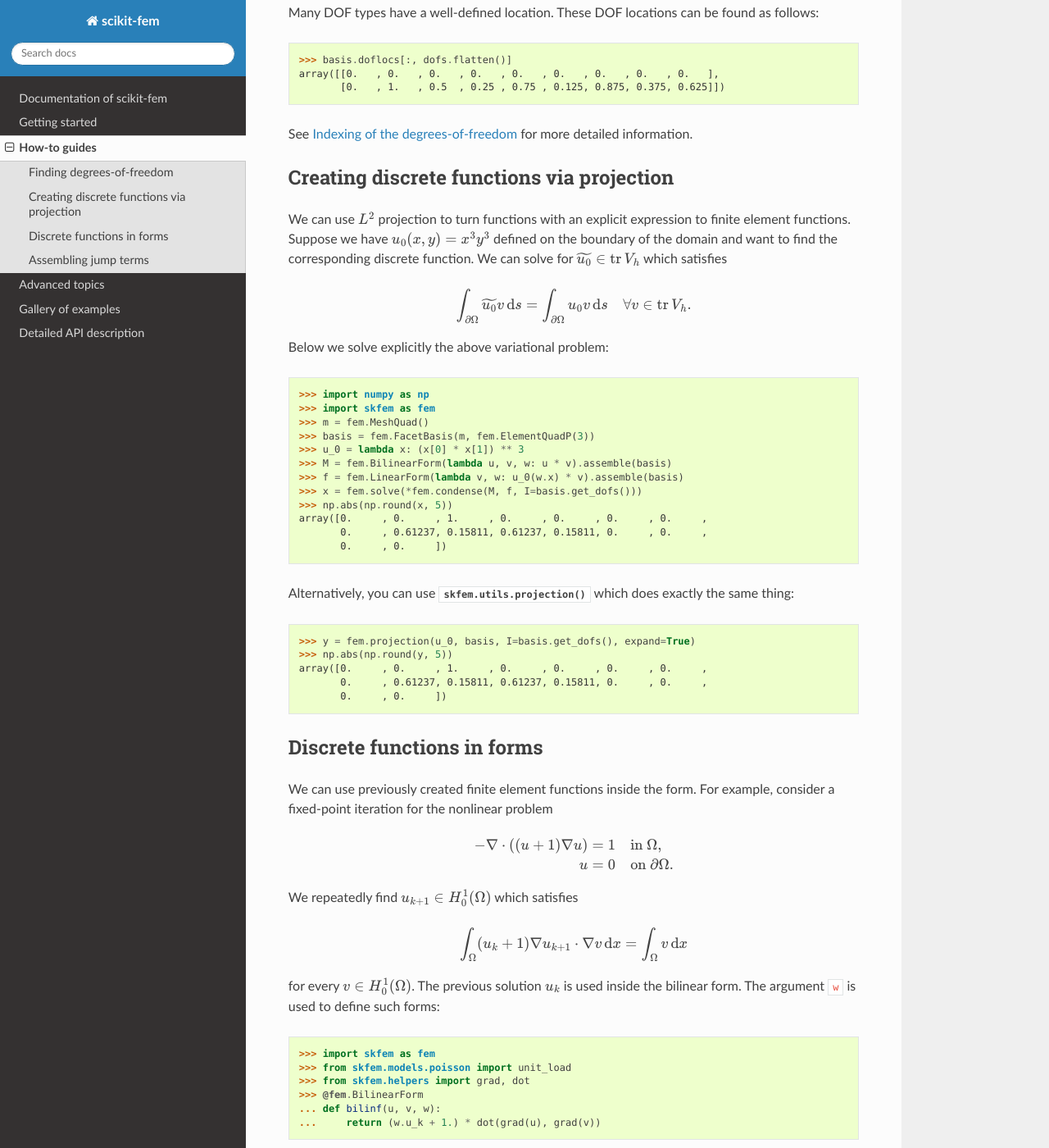
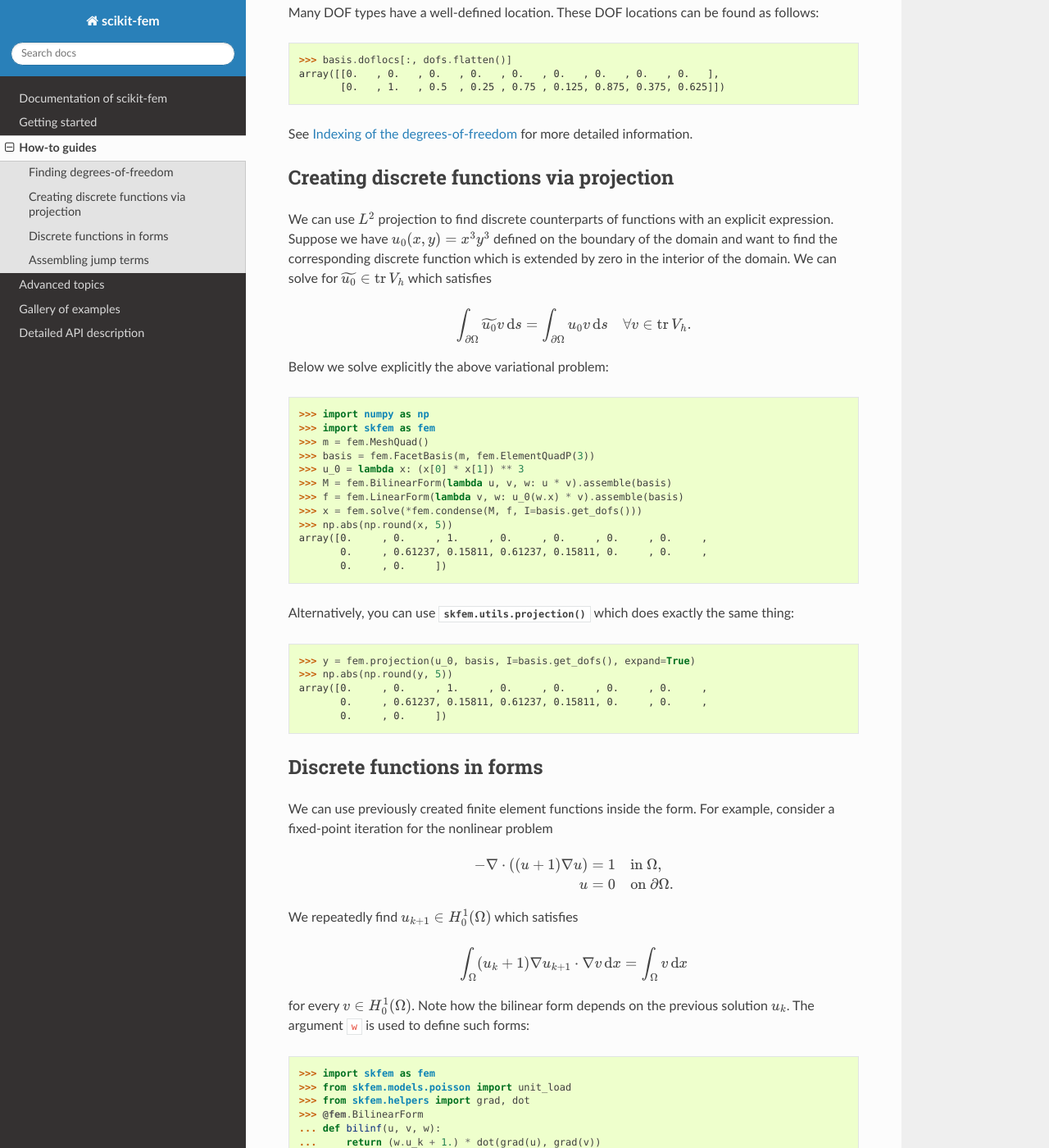
Before and after one commit to kinnala/scikit-fem, a Sphinx documentation site: the page built from docs/howto.rst, in a window 1280 px wide and 1400 px high, scrolled down 1402 px. Shown: the whole window at 82% size. Built offline with Sphinx 7.4.7 and the Read the Docs theme 2.0.0, drawn with Linux system fonts in a browser that asks for light colours.

Commit message:
More improvements

```diff
--- a/docs/howto.rst
+++ b/docs/howto.rst
@@ -90,11 +90,11 @@ See :ref:`dofindexing` for more detailed information.
 Creating discrete functions via projection
 ==========================================
 
-We can use :math:`L^2` projection to turn functions with an explicit expression
-to finite element functions.  Suppose we have :math:`u_0(x,y) = x^3 y^3`
+We can use :math:`L^2` projection to find discrete counterparts of functions
+with an explicit expression.  Suppose we have :math:`u_0(x,y) = x^3 y^3`
 defined on the boundary of the domain and want to find the corresponding
-discrete function.  We can solve for :math:`\widetilde{u_0} \in
-\mathrm{tr}\,V_h` which satisfies
+discrete function which is extended by zero in the interior of the domain.  We
+can solve for :math:`\widetilde{u_0} \in \mathrm{tr}\,V_h` which satisfies
 
 .. math::
 
@@ -152,7 +152,7 @@ find :math:`u_{k+1} \in H^1_0(\Omega)` which satisfies
    \int_\Omega (u_{k} + 1) \nabla u_{k+1} \cdot \nabla v \,\mathrm{d}x = \int_\Omega v\,\mathrm{d}x
 
 for every :math:`v \in H^1_0(\Omega)`.
-The previous solution :math:`u_k` is used inside the bilinear form.
+Note how the bilinear form depends on the previous solution :math:`u_k`.
 The argument ``w`` is used to define such forms:
 
 .. doctest::
```
Also changed, not shown: docs/advanced.rst (+10 -3 lines), 1 other file.
